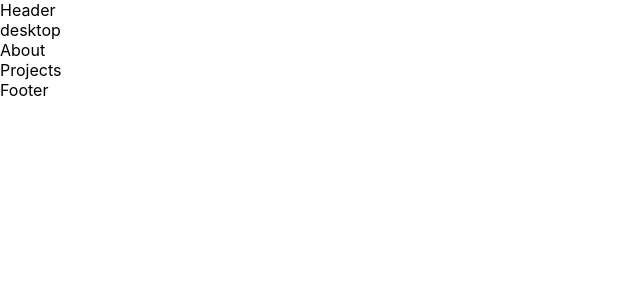
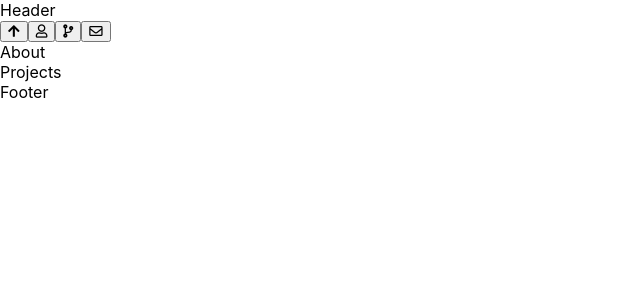
Before and after one commit to ColbPeyton/portfolio-revamp, a React (Create React App) app: page / in a window 1280 px wide. Shown: the top 300 px of the page, without its empty margins (0-640 px from the left). Built offline with nearby package versions, Linux system fonts and the light colour scheme.

Commit message:
add link to fontawesome, update scroll markup for mobile and desktop

```diff
--- a/public/index.html
+++ b/public/index.html
@@ -3,6 +3,7 @@
   <head>
     <meta charset="utf-8" />
     <link rel="icon" href="%PUBLIC_URL%/favicon.ico" />
+    <link rel="stylesheet" href="https://cdnjs.cloudflare.com/ajax/libs/font-awesome/5.15.3/css/all.min.css" integrity="sha512-iBBXm8fW90+nuLcSKlbmrPcLa0OT92xO1BIsZ+ywDWZCvqsWgccV3gFoRBv0z+8dLJgyAHIhR35VZc2oM/gI1w==" crossorigin="anonymous" referrerpolicy="no-referrer" />
     <meta name="viewport" content="width=device-width, initial-scale=1" />
     <meta name="theme-color" content="#000000" />
     <meta
--- a/src/components/Scroll.tsx
+++ b/src/components/Scroll.tsx
@@ -45,15 +45,35 @@ export const Scroll = (props:ScrollProps):JSX.Element => {
 
     const mobileMarkup = ():JSX.Element => {
         return(
-            <div className='mobile'>
-                mobile
+            <div className='scroll-mobile'>
+                <nav className='links'>
+                    <button
+                        className={`bee-container ${renderButtonAtYOffset()}`}
+                        onClick={()=> callParentScroll(props.refs.headerRef)}
+                        >
+                            <i className="fas fa-arrow-up"></i>
+                        </button>
+                </nav>
             </div>
         )
     }
     const desktopMarkup = ():JSX.Element => {
         return(
-            <div className='desktop'>
-                desktop
+            <div className='scroll-desktop'>
+                <nav className='links'>
+                    <button onClick={()=> callParentScroll(props.refs.headerRef)}>
+                        <i className="fas fa-arrow-up"></i>
+                    </button>
+                    <button onClick={()=> callParentScroll(props.refs.aboutRef)}>
+                        <i className="far fa-user"></i>
+                    </button>
+                    <button onClick={()=> callParentScroll(props.refs.projectsRef)}>
+                        <i className="fas fa-code-branch"></i>
+                    </button>
+                    <button onClick={()=> callParentScroll(props.refs.footerRef)}>
+                        <i className="far fa-envelope"></i>
+                    </button>
+                </nav>
             </div>
         )
     }
```
